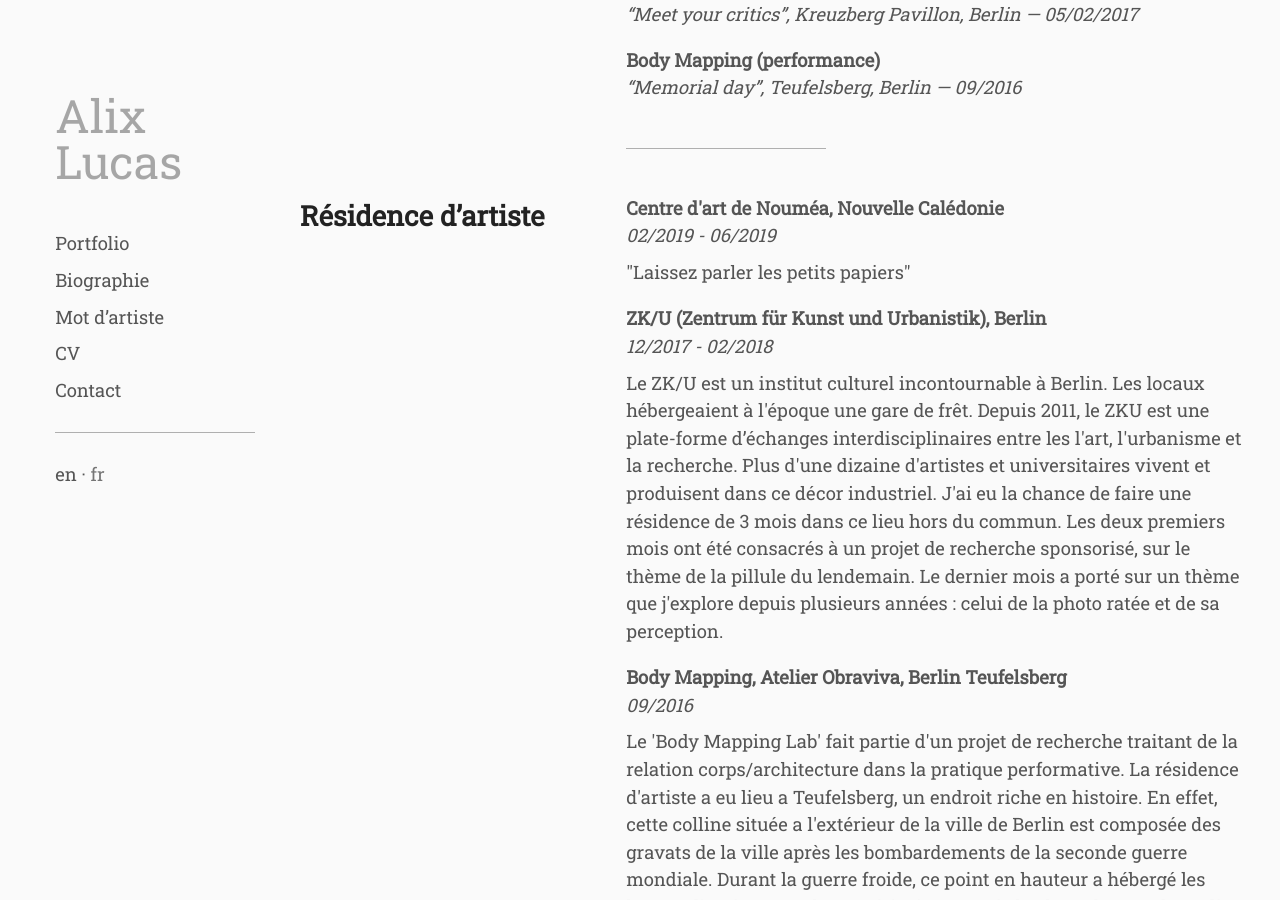
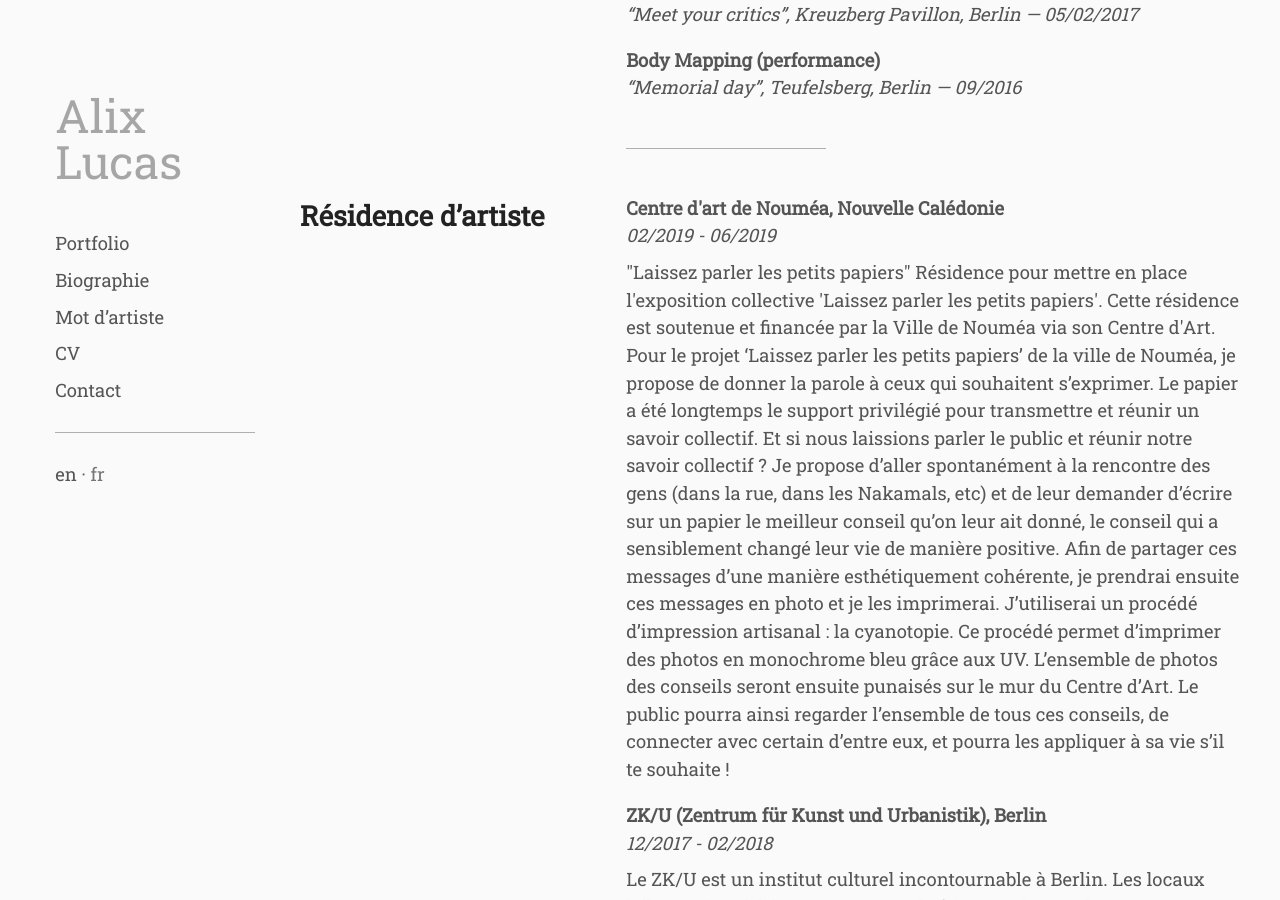
Before and after one commit to whyalix/alixlucas, a Jekyll site: the page built from pages/fr/resume.html, in a window 1280 px wide and 900 px high, scrolled down 1527 px. Built offline with Jekyll 4.4.1, drawn with Linux system fonts in a browser that asks for light colours.

Commit message:
Update art_residencies.yml

```diff
--- a/_data/fr/art_residencies.yml
+++ b/_data/fr/art_residencies.yml
@@ -2,6 +2,20 @@
   secondary: 02/2019 - 06/2019
   content: |
     "Laissez parler les petits papiers"
+    Résidence pour mettre en place l'exposition collective 'Laissez parler les petits papiers'.
+    Cette résidence est soutenue et financée par la Ville de Nouméa via son Centre d'Art.
+    Pour le projet ‘Laissez parler les petits papiers’ de la ville de Nouméa, je propose de
+    donner la parole à ceux qui souhaitent s’exprimer.
+    Le papier a été longtemps le support privilégié pour transmettre et réunir un savoir
+    collectif. Et si nous laissions parler le public et réunir notre savoir collectif ?
+    Je propose d’aller spontanément à la rencontre des gens (dans la rue, dans les Nakamals, etc) et de leur demander d’écrire sur un papier le meilleur conseil qu’on leur ait
+    donné, le conseil qui a sensiblement changé leur vie de manière positive.
+    Afin de partager ces messages d’une manière esthétiquement cohérente, je prendrai ensuite ces messages en photo et je les imprimerai. J’utiliserai un procédé
+    d’impression artisanal : la cyanotopie. Ce procédé permet d’imprimer des photos en
+    monochrome bleu grâce aux UV.
+    L’ensemble de photos des conseils seront ensuite punaisés sur le mur du Centre
+    d’Art. Le public pourra ainsi regarder l’ensemble de tous ces conseils, de connecter
+    avec certain d’entre eux, et pourra les appliquer à sa vie s’il te souhaite !
 
 - primary: "ZK/U (Zentrum für Kunst und Urbanistik), Berlin"
   secondary: 12/2017 - 02/2018
```
